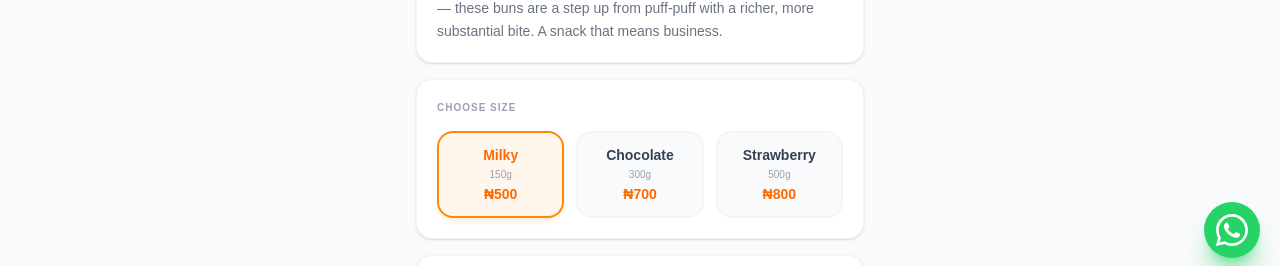
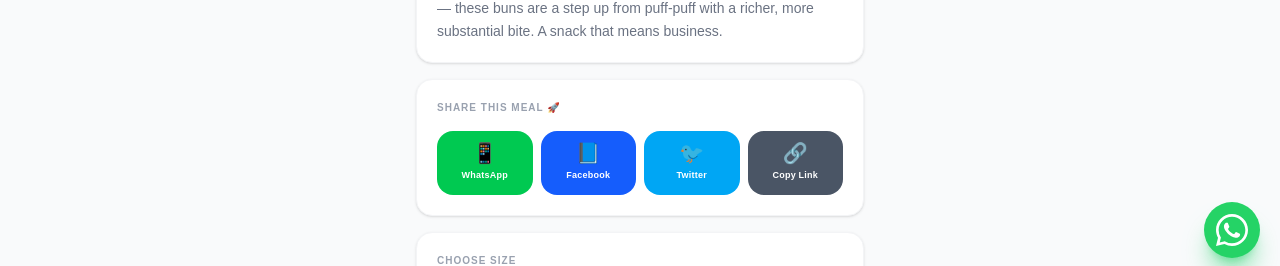
Before and after one commit to BeeJa01/dynamic-tower, a Next.js app: page /product/17 in a window 1280 px wide. Shown: the part 518-784 px from the top of the page. Built offline with nearby package versions, Linux system fonts and the light colour scheme; no server answers; the database is empty.

Commit message:
Add Social media share

```diff
--- a/src/app/product/[id]/page.jsx
+++ b/src/app/product/[id]/page.jsx
@@ -7,6 +7,85 @@ import { db } from '@/lib/firebase';
 import { FOOD_ITEMS } from '@/data/FoodData';
 import { useCart } from '@/hooks/useCart';
 import ReviewSection from '@/components/ReviewSection';
+
+// ── Share Buttons Component ──────────────────────────────────────
+function ShareButtons({ product }) {
+  const [copied, setCopied] = useState(false);
+
+  const url     = typeof window !== 'undefined'
+    ? window.location.href
+    : `https://dynamic-tower.vercel.app/product/${product.id}`;
+  const text    = `🍽️ Check out ${product.name} on Dynamic Tower Foods!\nOrder now 👉 ${url}`;
+  const encoded = encodeURIComponent(text);
+  const urlOnly = encodeURIComponent(url);
+
+  const handleCopy = async () => {
+    try {
+      await navigator.clipboard.writeText(url);
+      setCopied(true);
+      setTimeout(() => setCopied(false), 2000);
+    } catch {
+      // fallback for older browsers
+      const el = document.createElement('textarea');
+      el.value = url;
+      document.body.appendChild(el);
+      el.select();
+      document.execCommand('copy');
+      document.body.removeChild(el);
+      setCopied(true);
+      setTimeout(() => setCopied(false), 2000);
+    }
+  };
+
+  const shares = [
+    {
+      label:   'WhatsApp',
+      icon:    '📱',
+      color:   'bg-green-500 hover:bg-green-600',
+      action:  () => window.open(`https://wa.me/?text=${encoded}`, '_blank'),
+    },
+    {
+      label:   'Facebook',
+      icon:    '📘',
+      color:   'bg-blue-600 hover:bg-blue-700',
+      action:  () => window.open(`https://www.facebook.com/sharer/sharer.php?u=${urlOnly}`, '_blank'),
+    },
+    {
+      label:   'Twitter',
+      icon:    '🐦',
+      color:   'bg-sky-500 hover:bg-sky-600',
+      action:  () => window.open(`https://twitter.com/intent/tweet?text=${encoded}`, '_blank'),
+    },
+    {
+      label:   copied ? 'Copied!' : 'Copy Link',
+      icon:    copied ? '✅' : '🔗',
+      color:   copied ? 'bg-green-500' : 'bg-gray-600 hover:bg-gray-700',
+      action:  handleCopy,
+    },
+  ];
+
+  return (
+    <div className="bg-white dark:bg-gray-800 rounded-2xl p-5
+                    border border-gray-100 dark:border-gray-700 shadow-sm">
+      <p className="text-[10px] font-black text-gray-400 uppercase tracking-widest mb-4">
+        Share this meal 🚀
+      </p>
+      <div className="grid grid-cols-4 gap-2">
+        {shares.map((s) => (
+          <button
+            key={s.label}
+            onClick={s.action}
+            className={`flex flex-col items-center justify-center gap-1.5 py-3 px-2
+                        rounded-2xl text-white transition-all active:scale-95 ${s.color}`}
+          >
+            <span className="text-xl leading-none">{s.icon}</span>
+            <span className="text-[9px] font-bold tracking-wide">{s.label}</span>
+          </button>
+        ))}
+      </div>
+    </div>
+  );
+}
 
 export default function ProductDetails({ params }) {
   const { id } = use(params);
@@ -134,6 +213,9 @@ export default function ProductDetails({ params }) {
           </p>
         </div>
 
+        {/* Share Buttons */}
+        <ShareButtons product={product} />
+
         {/* Variant Selection */}
         {product.variants?.length > 0 && (
           <div className="bg-white dark:bg-gray-800 rounded-2xl p-5
```
